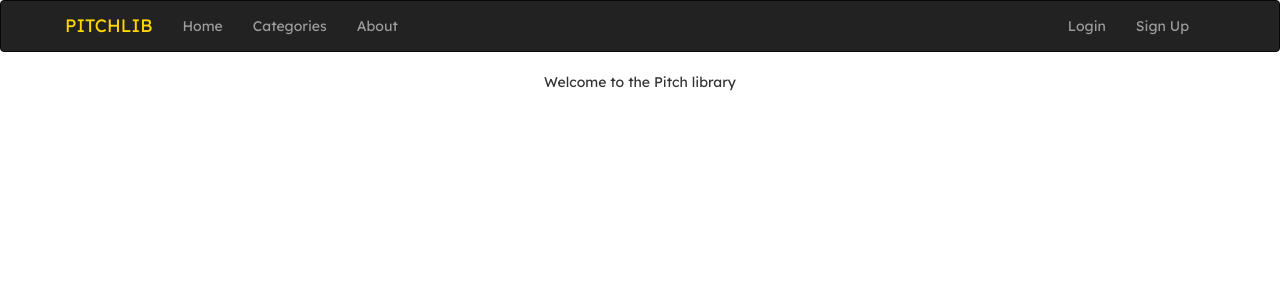
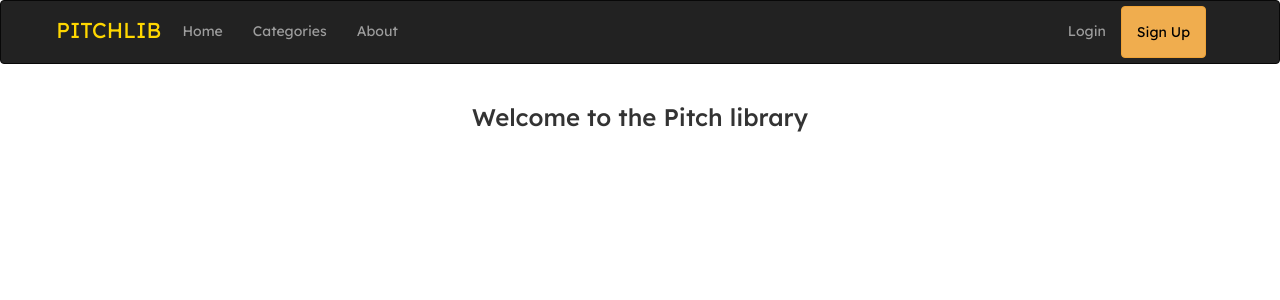
Before and after one commit to devjamesnjoroge/best-impressions, a Flask app: page / in a window 1280 px wide. Shown: the top 300 px of the page. Run offline with Flask 2, Linux system fonts and the light colour scheme; some libraries are stand-ins or nearby versions.

Commit message:
ft: add auth files

```diff
--- a/app/static/css/styles.css
+++ b/app/static/css/styles.css
@@ -5,11 +5,21 @@ body{
 }
 #nav{
     padding-left: 5vw;
+    padding-top: 5px;
+    padding-bottom: 5px;
 }
 
 #logo{
     color: gold;
+    transform: scale(1.2);
 }
+
+#btn1{
+    text-decoration: none;
+    color: black;
+}
+
+
 
 @media screen and (min-width: 1200px) {
 
--- a/app/templates/index.html
+++ b/app/templates/index.html
@@ -10,7 +10,7 @@ BEST IMPRESSION PITCHES
 <div class="container">
     <div class="row">
         <div class="col-2"></div>
-        <div class="col-8 d-flex align-items-center justify-content-center text-center">Welcome to the Pitch library</div>
+        <div class="col-8 d-flex align-items-center justify-content-center text-center"><h3>Welcome to the Pitch library</h3></div>
         <div class="col-2"></div>
     </div>
 </div>
--- a/app/templates/navbar.html
+++ b/app/templates/navbar.html
@@ -17,7 +17,7 @@
             </ul>
             <ul class="nav-btns nav navbar-nav">
                 <li><a href="/">Login</a></li>
-                <li><a href="/">Sign Up</a></li>
+                <li ><a id="btn1" class="btn-warning btn" href="/">Sign Up</a></li>
             </ul>
         </div>
 
```
Also changed, not shown: app/auth/__init__.py (added), app/auth/forms.py (added), app/auth/views.py (added), app/templates/auth/login.html (added), app/templates/auth/signup.html (added).
